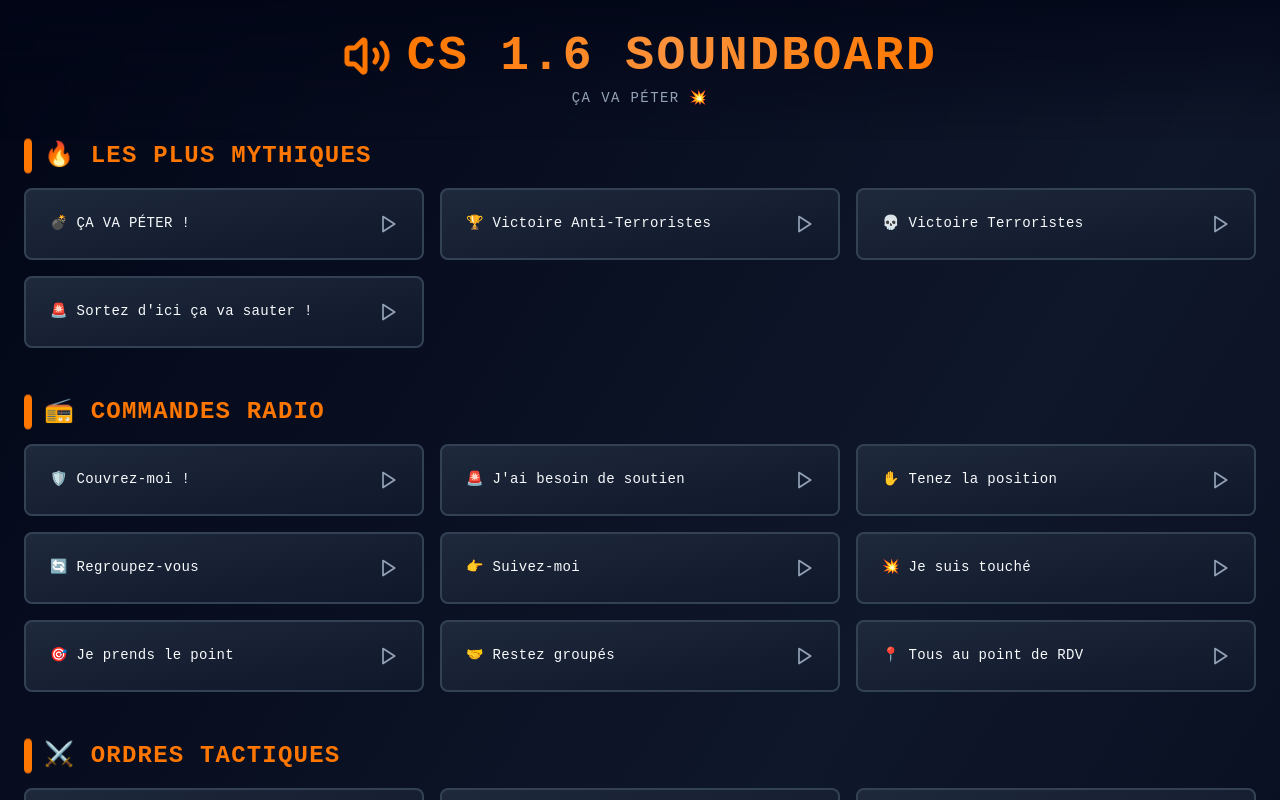
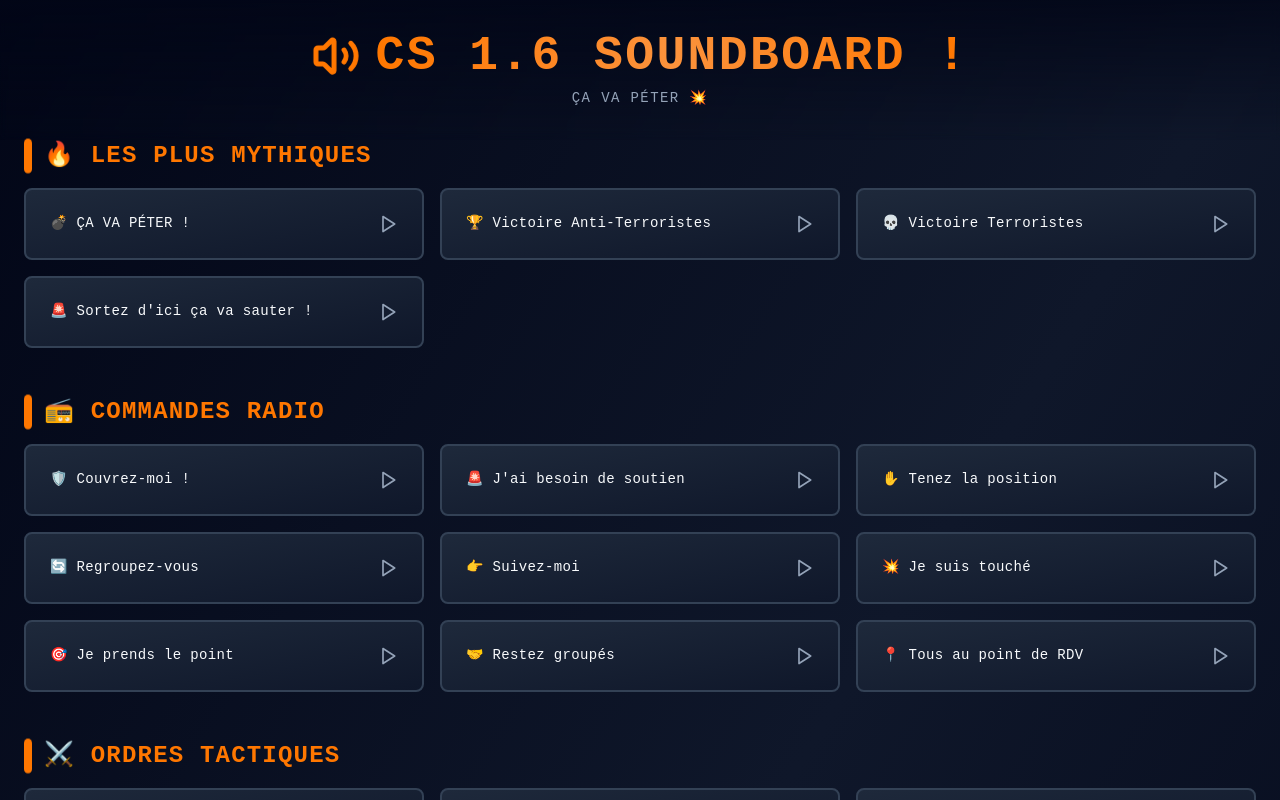
Before and after one commit to johngtrs/cs-soundboard, a React (Vite) app: page / in a window 1280 px wide. Shown: the top 800 px of the page. Built offline with nearby package versions, Linux system fonts and the light colour scheme.

Commit message:
test auto deploy

```diff
--- a/src/components/common/Header.tsx
+++ b/src/components/common/Header.tsx
@@ -25,7 +25,7 @@
               <Volume2 className="w-12 h-12 text-primary" strokeWidth={2.5} />
             </motion.div>
             <h1 className="text-5xl font-bold bg-gradient-to-r from-primary via-orange-400 to-primary bg-clip-text text-transparent tracking-wider">
-              CS 1.6 SOUNDBOARD
+              CS 1.6 SOUNDBOARD !
             </h1>
           </div>
           <p className="text-muted-foreground text-sm mt-2 tracking-widest uppercase">
```
